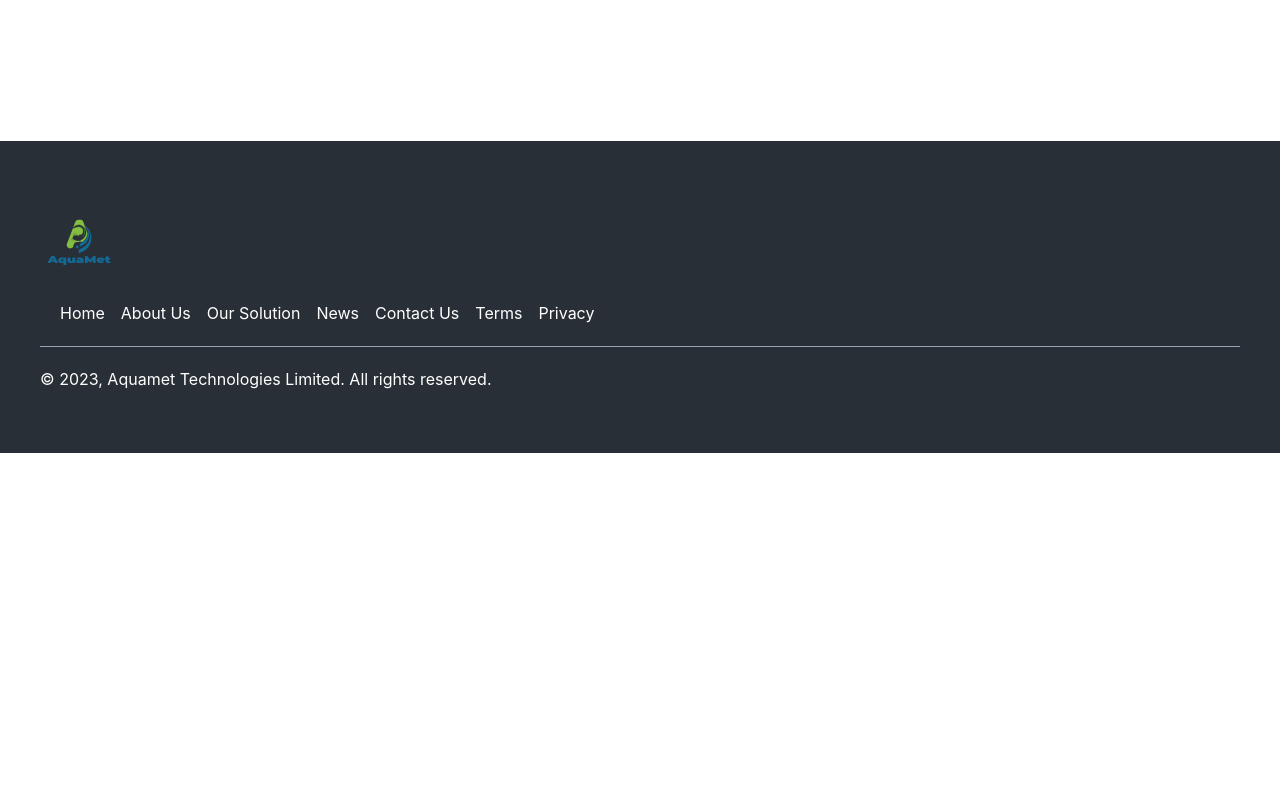
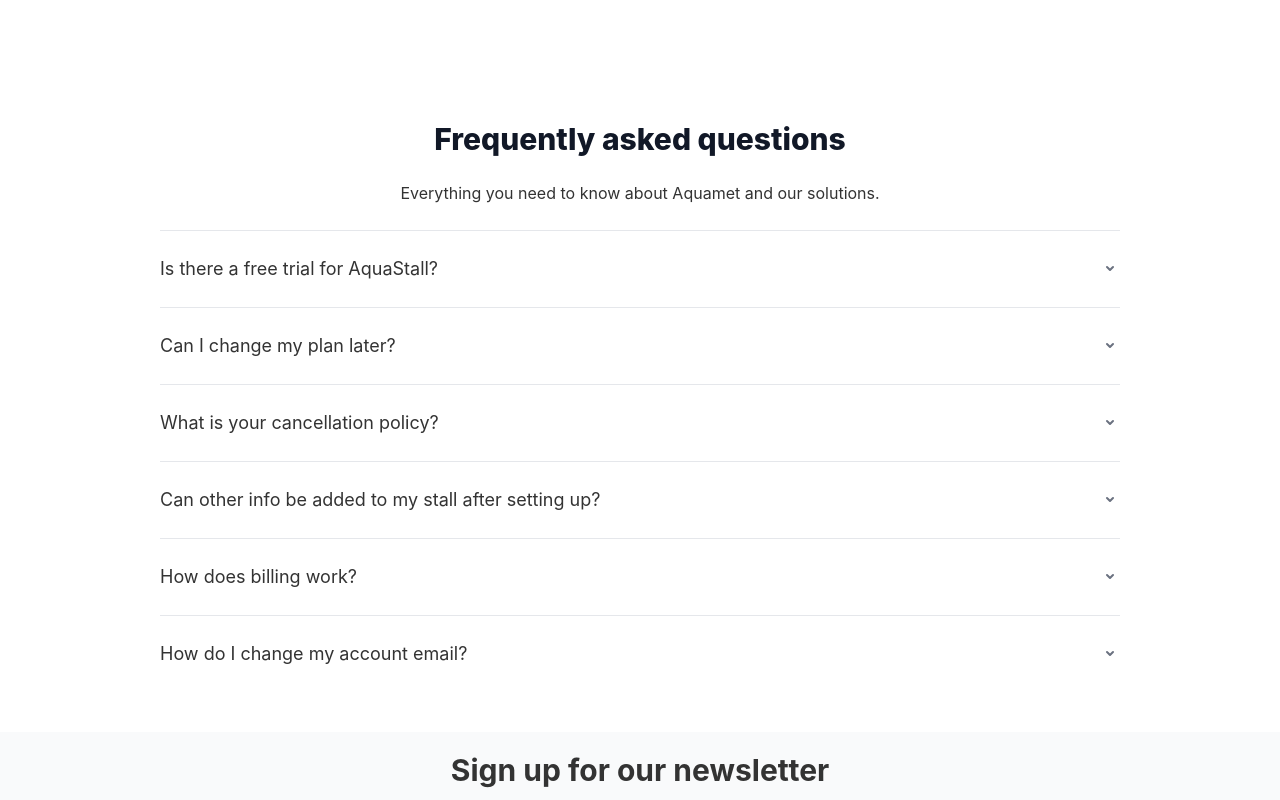
Before and after one commit to codewithkevin/Aquamet-Website, a React (Create React App) app: page /about in a window 1280 px wide. Shown: the part 2940-3740 px from the top of the page. Before the commit the page ends 3393 px from the top, so only its background shows below. Built offline with nearby package versions, Linux system fonts and the light colour scheme.

Commit message:
Created FAQ

```diff
--- /dev/null
+++ b/src/components/About/FAQ.js
@@ -0,0 +1,90 @@
+import React, { useState } from "react";
+
+const faqs = [
+  {
+    question: "Is there a free trial for AquaStall?",
+    answer:
+      "Yes, you can try us for free for 30 days. If you want, we’ll provide you with a free, personalized 30-minute onboarding call to get you up and running as soon as possible.",
+  },
+  {
+    question: "Can I change my plan later?",
+    answer:
+      "You will receive a tracking number via email once your order has shipped. You can use this tracking number to track your order on our website or the carrier's website.",
+  },
+  {
+    question: "What is your cancellation policy?",
+    answer:
+      "Yes, we offer free standard shipping on all orders over $50. For orders under $50, there is a flat rate shipping fee of $5.",
+  },
+  {
+    question: "Can other info be added to my stall after setting up?",
+    answer:
+      "Yes, we offer free standard shipping on all orders over $50. For orders under $50, there is a flat rate shipping fee of $5.",
+  },
+  {
+    question: "How does billing work?",
+    answer:
+      "Yes, we offer free standard shipping on all orders over $50. For orders under $50, there is a flat rate shipping fee of $5.",
+  },
+  {
+    question: "How do I change my account email?",
+    answer:
+      "Yes, we offer free standard shipping on all orders over $50. For orders under $50, there is a flat rate shipping fee of $5.",
+  },
+];
+
+const FAQSection = () => {
+  const [activeIndex, setActiveIndex] = useState(null);
+
+  const toggleAccordion = (index) => {
+    if (activeIndex === index) {
+      setActiveIndex(null);
+    } else {
+      setActiveIndex(index);
+    }
+  };
+
+  return (
+    <div className="max-w-5xl mx-auto px-4 sm:px-6 lg:px-8">
+      <h2 className="text-3xl font-extrabold text-gray-900 text-center mb-6">
+        Frequently asked questions
+      </h2>
+
+      <p className="text-center">Everything you need to know about Aquamet and our solutions.</p>
+      <div className="mt-6">
+        {faqs.map((faq, index) => (
+          <div key={index} className="border-t border-gray-200">
+            <button
+              onClick={() => toggleAccordion(index)}
+              className="w-full flex justify-between items-center py-6 focus:outline-none"
+            >
+              <span className="text-lg">{faq.question}</span>
+              <svg
+                className={`${
+                  activeIndex === index ? "transform rotate-180" : ""
+                } w-5 h-5 text-gray-500`}
+                xmlns="http://www.w3.org/2000/svg"
+                viewBox="0 0 20 20"
+                fill="currentColor"
+                aria-hidden="true"
+              >
+                <path
+                  fillRule="evenodd"
+                  d="M6.292 7.292a1 1 0 0 1 1.414 0L10 9.586l2.293-2.294a1 1 0 1 1 1.414 1.414l-3 3a1 1 0 0 1-1.414 0l-3-3a1 1 0 0 1 0-1.414z"
+                  clipRule="evenodd"
+                />
+              </svg>
+            </button>
+            <div
+              className={`${activeIndex === index ? "block" : "hidden"} py-2`}
+            >
+              <p className="text-gray-500">{faq.answer}</p>
+            </div>
+          </div>
+        ))}
+      </div>
+    </div>
+  );
+};
+
+export default FAQSection;
--- a/src/components/About/Team.js
+++ b/src/components/About/Team.js
@@ -28,7 +28,7 @@
           <div className="sm:col-span-1 lg:col-auto p-4 lg:mb-20 text-center space-y-3">
             <img className="rounded-full" src={person3} alt="" />
             <h1 className="font-bold font-serif">Gabriel Lorlornyo</h1>
-            <h6 className="text-[#146A96]">Co-Founder & CEO</h6>
+            <h6 className="text-[#146A96]">Co-Founder & CTO</h6>
           </div>
 
 
--- a/src/components/Home/Newsletter.js
+++ b/src/components/Home/Newsletter.js
@@ -6,7 +6,7 @@
   return (
     <section className="bg-[#F9FAFB] w-full h-full mt-10">
       <div className="flex flex-col mt-10 items-center justify-center mx-5 pb-10">
-        <h1 className="mx-auto text-center font-bold text-3xl">
+        <h1 className="mx-auto text-center font-bold text-3xl mt-5">
           Sign up for our newsletter
         </h1>
 
--- a/src/components/Home/Partners.js
+++ b/src/components/Home/Partners.js
@@ -7,7 +7,7 @@
   return (
     <div>
       <div className="flex justify-center">
-        <h2 className="font-bold text-2xl my-4">Our trusted partners</h2>
+        <h2 className="font-bold text-2xl my-4">Our Trusted Partners</h2>
       </div>
 
       <div className="grid md:flex sm:grid-cols-2 lg:flex md:items-center md:justify-center lg:flex-row lg:justify-evenly lg:mx-4 p-5">
--- a/src/pages/AboutUs.js
+++ b/src/pages/AboutUs.js
@@ -1,13 +1,16 @@
 import React from "react";
 import Intro from "../components/About/Intro";
-import About from "../components/Home/About";
 import Team from "../components/About/Team";
+import Newsletter from "../components/Home/Newsletter";
+import FAQSection from "../components/About/FAQ";
 
 const Aboutus = () => {
   return (
     <div className="w-full h-full mt-20 mb-5">
       <Intro />
       <Team />
+      <FAQSection />
+      <Newsletter />
     </div>
   );
 };
```
